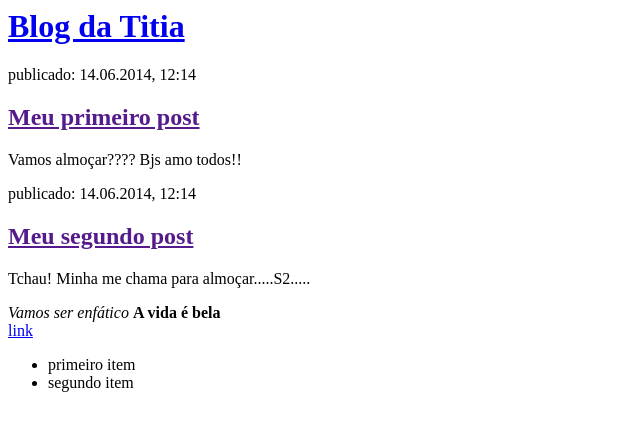
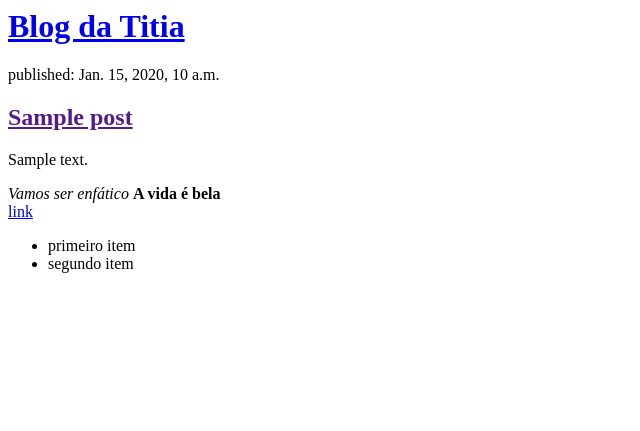
Before and after one commit to divimelo/my-first-blog, a Django app: template blog/templates/blog/post_list.html in a window 1280 px wide. Shown: the top 431 px of the page, without its empty margins (0-640 px from the left). Run offline with Django 3.2, Linux system fonts and the light colour scheme; the template is opened without the code that fills it: most values are stand-ins (such as "Sample title", 1, 10 or a date in 2020).

Commit message:
Modified templates to display posts from database.

```diff
--- a/blog/templates/blog/post_list.html
+++ b/blog/templates/blog/post_list.html
@@ -7,17 +7,13 @@
             <h1><a href="/">Blog da Titia</a></h1>
         </div>
 
-        <div>
-            <p>publicado: 14.06.2014, 12:14</p>
-            <h2><a href="">Meu primeiro post</a></h2>
-            <p>Vamos almoçar???? Bjs amo todos!!</p>
-        </div>
-
-        <div>
-            <p>publicado: 14.06.2014, 12:14</p>
-            <h2><a href="">Meu segundo post</a></h2>
-            <p>Tchau! Minha me chama para almoçar.....S2.....</p>
-        </div>
+        {% for post in posts %}
+           <div>
+               <p>published: {{ post.published_date }}</p>
+               <h2><a href="">{{ post.title }}</a></h2>
+               <p>{{ post.text|linebreaksbr }}</p>
+           </div>
+{% endfor %}
 
 	<em>Vamos ser enfático</em>
 	<strong>A vida é bela</strong>
--- a/blog/views.py
+++ b/blog/views.py
@@ -1,6 +1,9 @@
 from django.shortcuts import render
+from django.utils import timezone
+from .models import Post
 
 def post_list(request):
-    return render(request, 'blog/post_list.html', {})
+    posts = Post.objects.filter(published_date__lte=timezone.now()).order_by('published_date')
+    return render(request, 'blog/post_list.html', {'posts': posts})
 
 # Create your views here.
```
